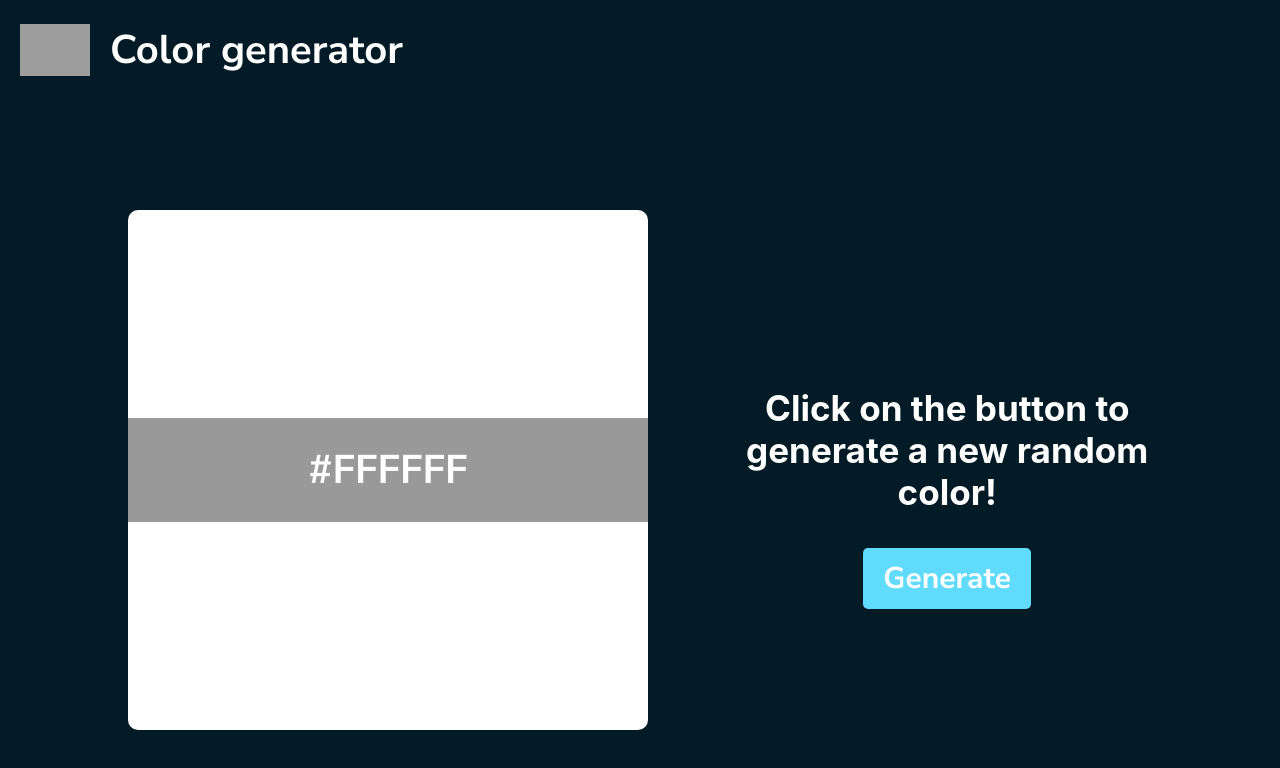
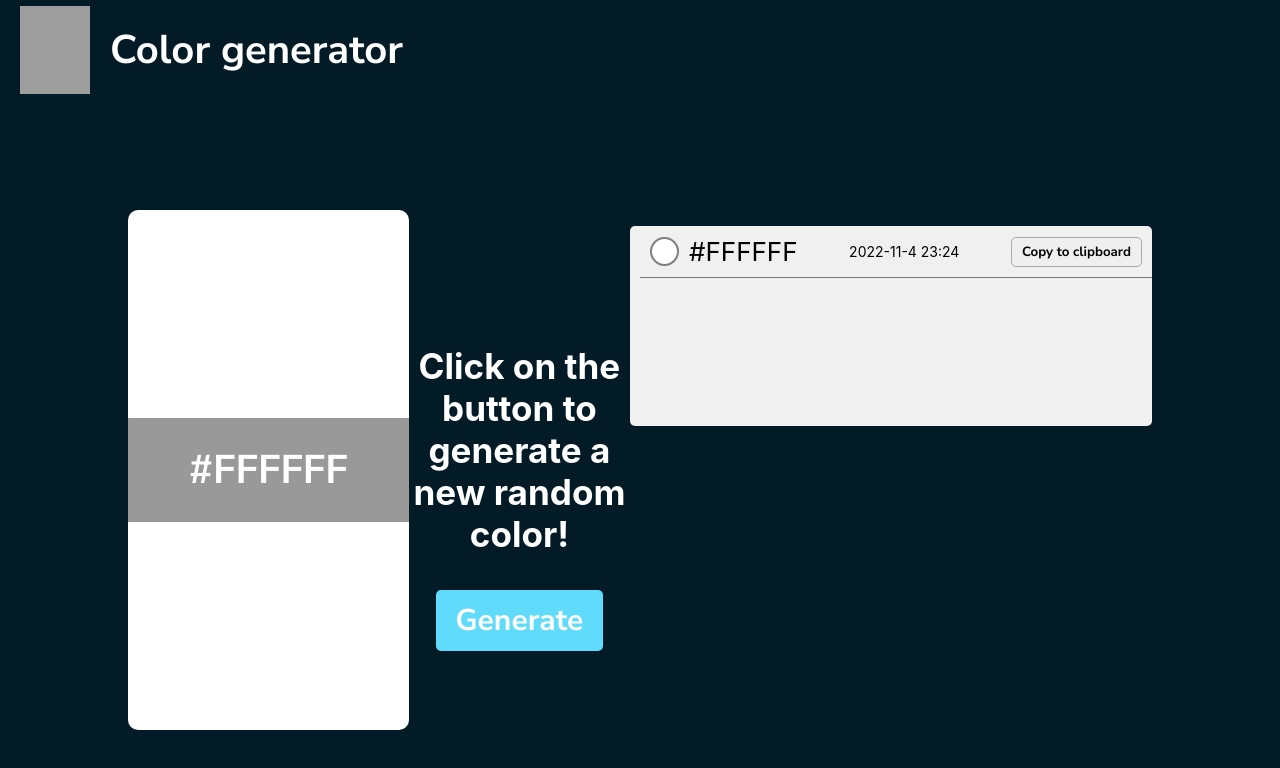
Before and after one commit to fabio-gabriel/React-color-generator, a React (Create React App) app: page / in a window 1280 px wide. Shown: the top 768 px of the page. Built offline with nearby package versions, Linux system fonts and the light colour scheme; grey boxes are pictures that could not be loaded.

Commit message:
feat: added colors history and fake user

```diff
--- a/src/App.js
+++ b/src/App.js
@@ -1,6 +1,7 @@
 import "./App.css";
 import Card from "./components/Card.js";
 import ActionButton from "./components/ActionButton.js";
+import ColorsHistory from "./components/ColorsHistory"
 import ContextProvider from "./contexts/ContextProvider";
 
 function App() {
@@ -10,6 +11,7 @@ function App() {
         <div className="panel">
           <Card />
           <ActionButton />
+          <ColorsHistory />
         </div>
       </div>
     </ContextProvider>
--- a/src/components/Card.js
+++ b/src/components/Card.js
@@ -4,13 +4,14 @@ import { useContext } from "react";
 
 function Card() {
   const Context = useContext(ColorContext);
+  const styling = { backgroundColor: Context.colors[0].color };
 
   return (
-      <div className="Card" style={Context.styling}>
-        <div>
-          <p>{Context.color}</p>
-        </div>
+    <div className="Card" style={styling}>
+      <div>
+        <p>{Context.colors[0].color}</p>
       </div>
+    </div>
   );
 }
 
--- /dev/null
+++ b/src/components/ColorsHistory.js
@@ -0,0 +1,36 @@
+import "../styles/ColorsHistory.css";
+import clipboard from "./clipboard";
+import ColorContext from "../contexts/ColorContext";
+import { useContext } from "react";
+
+export default function ColorsHistory({ colors }) {
+  const Context = useContext(ColorContext);
+
+  return (
+    <nav>
+      <ul>
+        {Context.colors.map((item) => {
+          let style = { backgroundColor: item.color };
+          return (
+            <li key={item}>
+              <span className="list-item-info">
+                <span className="color-bubble" style={style}></span>
+                <span className="list-item-name"> {item.color} </span>
+              </span>
+              <span className="time">{item.time}</span>
+              <button
+                className="clipboard-button"
+                onClick={() => {
+                  clipboard(item.color);
+                  alert("Color copied to clipboard!");
+                }}
+              >
+                Copy to clipboard
+              </button>
+            </li>
+          );
+        })}
+      </ul>
+    </nav>
+  );
+}
--- a/src/components/Header.js
+++ b/src/components/Header.js
@@ -1,14 +1,20 @@
 import "../styles/Header.css";
 
-function Header() {
+function Header({}) {
   return (
     <header className="Header">
+      <div className="header-title">
+        <link
+          rel="stylesheet"
+          href="https://fonts.googleapis.com/css2?family=Material+Symbols+Outlined:opsz,wght,FILL,GRAD@20..48,100..700,0..1,-50..200"
+        />
         <img
           src="https://cdn.jsdelivr.net/gh/devicons/devicon/icons/react/react-original.svg"
           width="70"
           className="logo"
         />
         <h1 className="title">Color generator</h1>
+      </div>
     </header>
   );
 }
--- /dev/null
+++ b/src/components/clipboard.js
@@ -0,0 +1,3 @@
+export default function clipboard(color) {
+  navigator.clipboard.writeText(color);
+}
--- a/src/contexts/ContextProvider.js
+++ b/src/contexts/ContextProvider.js
@@ -4,11 +4,19 @@ import { useState } from "react";
 function ContextProvider(props) {
   const [color, setColor] = useState("#FFFFFF");
 
+  function formatDate() {
+    const date = new Date();
+    return `${date.getFullYear()}-${date.getMonth()}-${date.getDay()} ${
+      date.getHours() < 10 ? "0" + date.getHours() : date.getHours()
+    }:${date.getMinutes() < 10 ? "0" + date.getMinutes() : date.getMinutes()}`;
+  }
+
   let state = {
-    color: color,
-  };
-  state.styling = {
-    backgroundColor: state.color,
+    colors: [{ color: "#FFFFFF", time: formatDate() }],
+    user: {
+      loggedIn: false,
+      name: "Please Log In",
+    },
   };
 
   const generateHexColor = () => {
@@ -19,17 +27,14 @@ function ContextProvider(props) {
       newColor += string[Math.floor(Math.random() * string.length)];
     }
 
-    setColor("#" + newColor);
-    state.styling = {
-      backgroundColor: newColor,
-    };
+    state.colors.unshift({ color: newColor, time: formatDate() });
   };
 
   return (
     <ColorContext.Provider
       value={{
-        styling: state.styling,
-        color: state.color,
+        user: state.user,
+        colors: state.colors,
         generateHexColor,
       }}
     >
--- /dev/null
+++ b/src/styles/ColorsHistory.css
@@ -0,0 +1,76 @@
+nav ul {
+  height: 200px;
+  width: 40vw;
+  overflow: hidden;
+  overflow-y: scroll;
+  background-color: #F0F0F0;
+  list-style-type: none;
+  padding-left: 10px;
+  border-radius: 5px;
+}
+
+nav ul::-webkit-scrollbar-track
+{
+	-webkit-box-shadow: inset 0 0 6px rgba(0,0,0,0.3);
+	border-radius: 10px;
+	background-color: #F5F5F5;
+}
+
+nav ul::-webkit-scrollbar
+{
+	width: 12px;
+	background-color: #F5F5F5;
+  border-radius: 5px ;
+}
+
+nav ul::-webkit-scrollbar-thumb
+{
+	border-radius: 10px;
+	-webkit-box-shadow: inset 0 0 6px rgba(0,0,0,.3);
+	background-color: #ddd;
+}
+
+nav ul li {
+  padding: 10px;
+  border-bottom: 1px solid rgba(0, 0, 0, 0.5);
+  display: flex;
+  align-items: center;
+  justify-content: space-between;
+}
+
+nav ul li span {
+  display: flex;
+  align-items: center;
+}
+
+.color-bubble {
+  display: inline-block;
+  width: 25px;
+  height: 25px;
+  border-radius: 50%;
+  background-color: red;
+  border: 2px solid rgba(0, 0, 0, 0.5);
+}
+
+.list-item-info {
+  width: 30%;
+}
+
+.list-item-name {
+  font-size: calc(10px + 2vmin);
+  padding-left: 10px;
+}
+
+.clipboard-button {
+  float: right;
+  border: 1px solid darkgray;
+  width: fit-content;
+  border-radius: 5px;
+  font-family: 'Nunito-bold';
+  padding: 5px 10px;
+  cursor: pointer;
+}
+
+.time {
+  font-size: calc(6px + 1vmin);
+}
--- a/src/styles/Header.css
+++ b/src/styles/Header.css
@@ -3,6 +3,11 @@
   height: 10vh;
   display: flex;
   align-items: center;
+  justify-content: space-between;
+}
+
+.header-title {
+  display: flex;
 }
 
 .logo {
```
Also changed, not shown: src/components/Login.js (added, +19 -0 lines), src/styles/Login.css (added, +36 -0 lines). Lines whose indentation alone changed are shown as unchanged.
